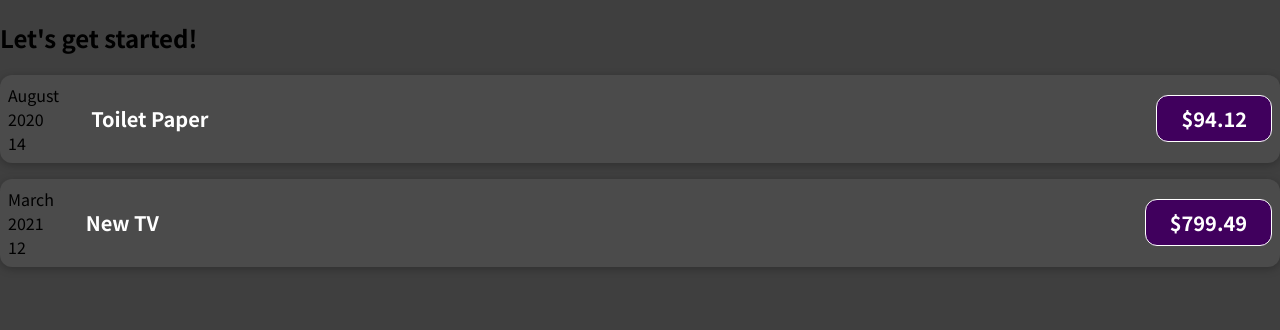
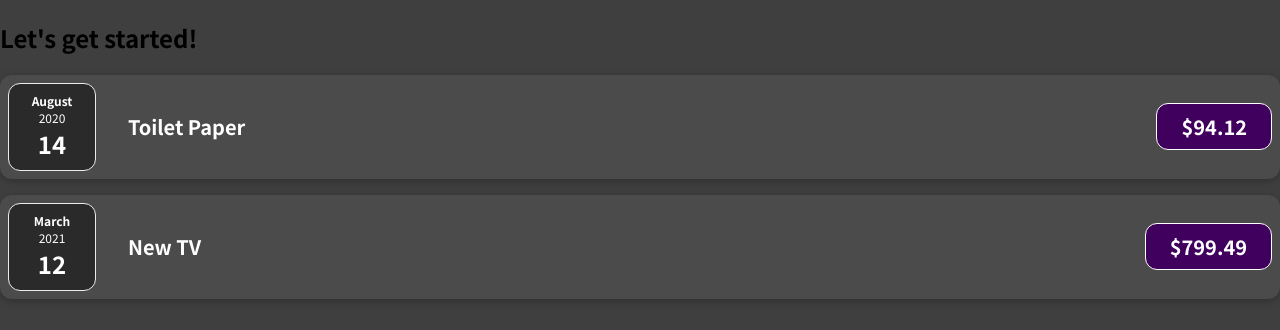
Before and after one commit to Avinash-Sahani/LearnReact, a JavaScript app in the folder Section 3 (React Basics)/react-basics/: page / in a window 1280 px wide. Shown: the top 330 px of the page. Built offline with nearby package versions, Linux system fonts and the light colour scheme.

Commit message:
🎨(ExpenseDate.css,ExpenseDate.js) : Added Css Styling for ExpenseDate

```diff
--- /dev/null
+++ b/Section 3 (React Basics)/react-basics/src/components/ExpenseDate.css
@@ -0,0 +1,26 @@
+.expense-date {
+    display: flex;
+    flex-direction: column;
+    width: 5.5rem;
+    height: 5.5rem;
+    border: 1px solid #ececec;
+    background-color: #2a2a2a;
+    color: white;
+    border-radius: 12px;
+    align-items: center;
+    justify-content: center;
+}
+
+.expense-date__month {
+    font-size: 0.75rem;
+    font-weight: bold;
+}
+
+.expense-date__year {
+    font-size: 0.75rem;
+}
+
+.expense-date__day {
+    font-size: 1.5rem;
+    font-weight: bold;
+}
--- a/Section 3 (React Basics)/react-basics/src/components/ExpenseDate.js
+++ b/Section 3 (React Basics)/react-basics/src/components/ExpenseDate.js
@@ -1,7 +1,5 @@
 
-
-
-
+import "./ExpenseDate.css";
 function ExpenseDate(props){
 
     const date = props.date;
@@ -9,10 +7,10 @@
     const day = date.toLocaleString('en-US', {day: '2-digit'});
     const year = date.getFullYear();
 
-    return(<div>
-        <div>{month}</div>
-        <div>{year}</div>
-        <div>{day}</div>
+    return(<div className="expense-date">
+        <div className="expense-date__month">{month}</div>
+        <div className="expense-date__year">{year}</div>
+        <div className="expense-date__day">{day}</div>
     </div>);
 
 
```
